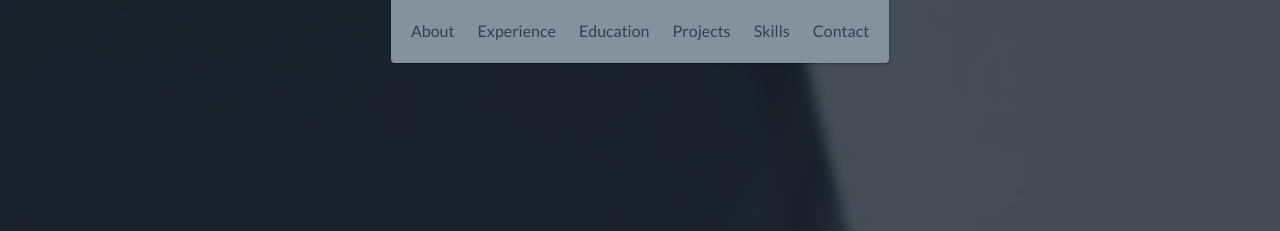
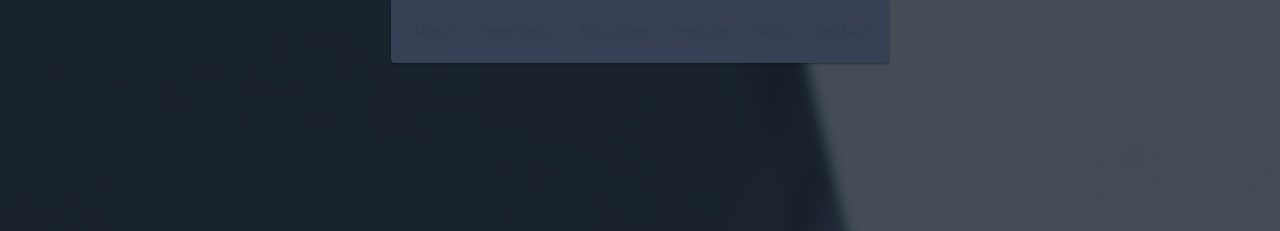
Before and after one commit to wfhendrix11/wfhendrix11.github.io, a website: page index.html in a window 1280 px wide. Shown: the top 231 px of the page. Drawn offline with nearby package versions, Linux system fonts and the light colour scheme.

Commit message:
more color changes

```diff
--- a/scss/styles.scss
+++ b/scss/styles.scss
@@ -38,8 +38,8 @@ $base-color: #2E4053;
 $base-color-hover: darken($base-color, 10%);
 
 // Define background colors
-$background: #85929E;			// changes half of the background colors
-$background-alt: #85929E;
+$background: #374054;			// changes half of the background colors
+$background-alt: #374054;
 
 // Define border colors
 $border: #9A9797;
```
Also changed, not shown: css/styles.css.
